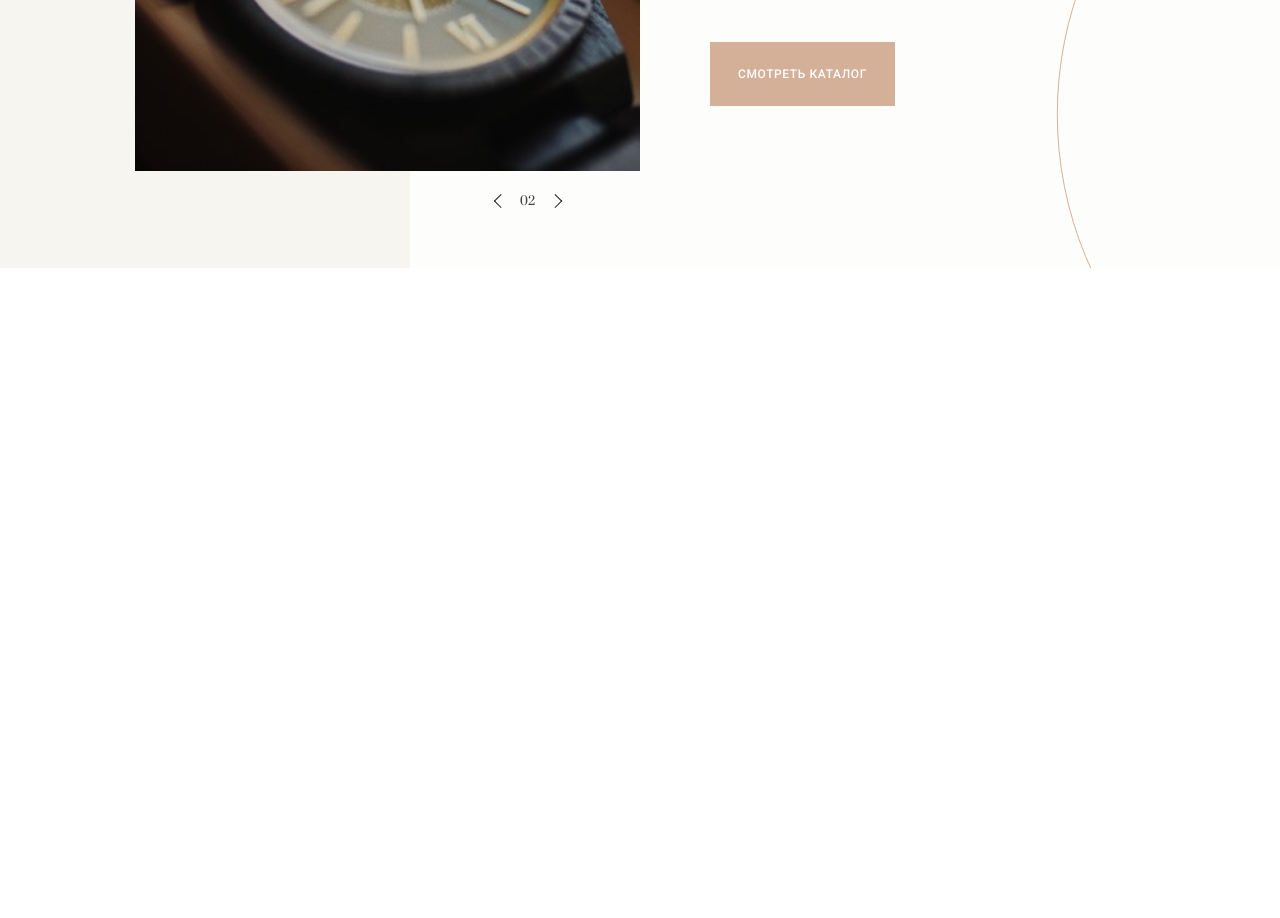
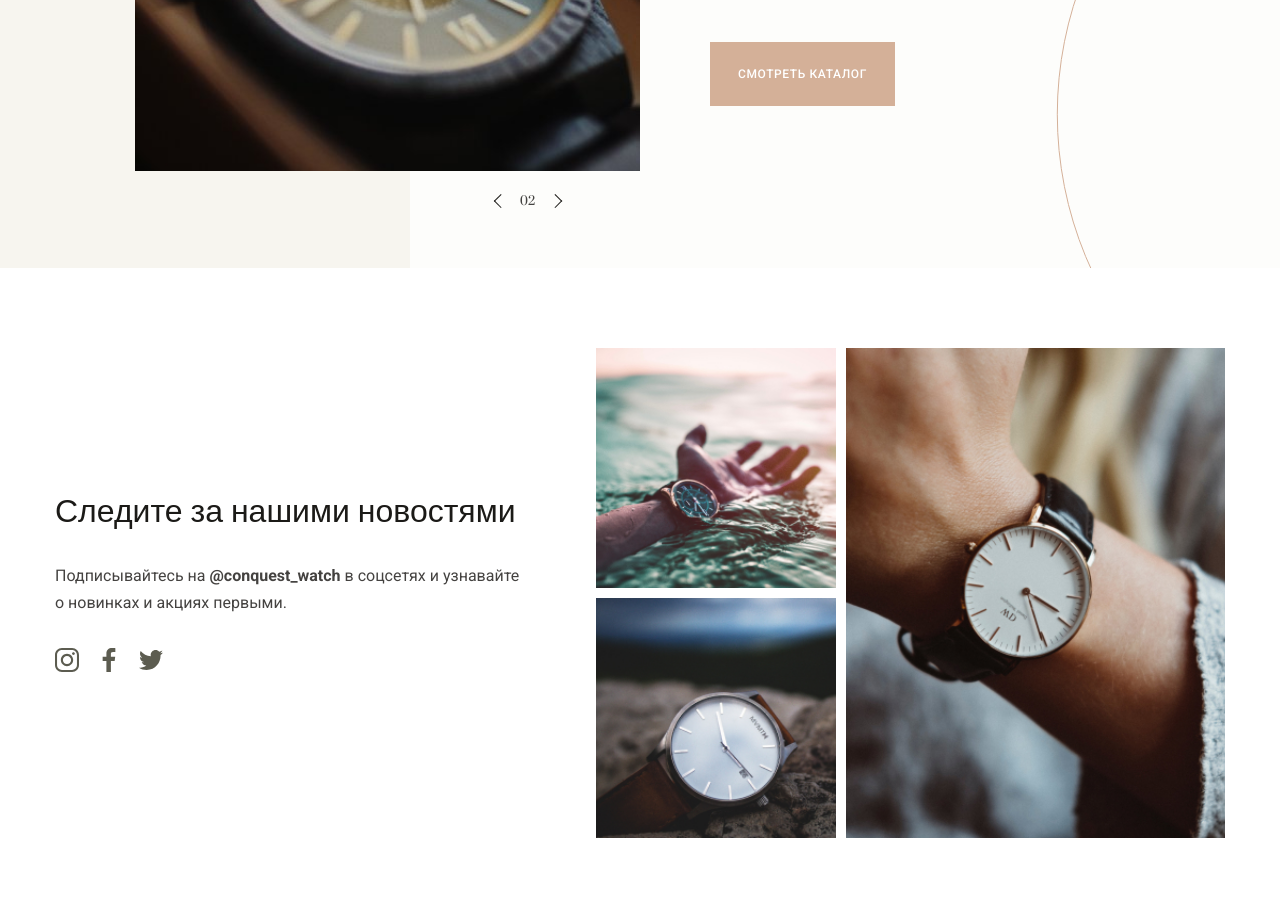
Before and after one commit to iSkep/conquest, a website built with webpack: page src/index.html in a window 1280 px wide. Shown: the part 2049-2967 px from the top of the page. Before the commit the page ends 2317 px from the top, so only its background shows below. Built offline with nearby package versions, Linux system fonts and the light colour scheme; files whose address does not match are found by name.

Commit message:
Add news section

```diff
--- /dev/null
+++ b/src/html/_news.htm
@@ -0,0 +1,44 @@
+<section class="news">
+    <div class="news__container">
+        <div class="news__desc">
+            <h2 class="news__title title">Следите за нашими новостями</h2>
+            <p class="news__text">
+                Подписывайтесь на <b>@conquest_watch</b> в соцсетях и узнавайте о новинках и акциях первыми.
+            </p>
+            <ul class="news__social social">
+                <li>
+                    <a class="social-item social-item_instagram" href="https://www.instagram.com" target="_blank">
+                        <svg>
+                            <use xlink:href="@img/icons/sprite.svg#svg-instagram"></use>
+                        </svg>
+                    </a>
+                </li>
+                <li>
+                    <a class="social-item social-item_facebook" href="https://facebook.com" target="_blank">
+                        <svg>
+                            <use xlink:href="@img/icons/sprite.svg#svg-facebook"></use>
+                        </svg>
+                    </a>
+                </li>
+                <li>
+                    <a class="social-item social-item_twitter" href="https://twitter.com" target="_blank">
+                        <svg>
+                            <use xlink:href="@img/icons/sprite.svg#svg-twitter"></use>
+                        </svg>
+                    </a>
+                </li>
+            </ul>
+        </div>
+        <div class="news__images">
+            <div class="news__image-ibg">
+                <img src="@img/main-page/news/watch-1.jpg" alt="Наручные часы" />
+            </div>
+            <div class="news__image-ibg">
+                <img src="@img/main-page/news/watch-2.jpg" alt="Наручные часы" />
+            </div>
+            <div class="news__image-ibg">
+                <img src="@img/main-page/news/watch-3.jpg" alt="Наручные часы" />
+            </div>
+        </div>
+    </div>
+</section>
--- a/src/index.html
+++ b/src/index.html
@@ -10,6 +10,7 @@
                 @@include('html/_intro.htm',{})
                 @@include('html/_popular.htm',{})
                 @@include('html/_advantages.htm',{})
+                @@include('html/_news.htm',{})
             </main>
             @@include('html/_footer.htm',{})
         </div>
--- a/src/scss/common.scss
+++ b/src/scss/common.scss
@@ -18,3 +18,46 @@
     white-space: nowrap !important;
     border: 0 !important;
 }
+
+.social-item {
+    display: flex;
+    align-items: center;
+    justify-content: center;
+    width: 24px;
+    height: 24px;
+    border-radius: 30%;
+    &_facebook {
+        @media (any-hover: hover) {
+            &:hover {
+                svg {
+                    fill: #4267b2;
+                }
+            }
+        }
+    }
+    &_instagram {
+        @media (any-hover: hover) {
+            &:hover {
+                svg {
+                    fill: #e1306c;
+                }
+            }
+        }
+    }
+    &_twitter {
+        @media (any-hover: hover) {
+            &:hover {
+                svg {
+                    fill: #1da1f2;
+                }
+            }
+        }
+    }
+    svg {
+        width: 24px;
+        height: 24px;
+        pointer-events: none;
+        fill: #5c5c50;
+        transition: all 0.3s ease;
+    }
+}
--- /dev/null
+++ b/src/scss/news.scss
@@ -0,0 +1,67 @@
+.news {
+    @include adaptiveValue("padding-top", 80, 20);
+    @include adaptiveValue("padding-bottom", 80, 20);
+    &__container {
+        display: grid;
+        grid-template-columns: 3fr 4fr;
+        @include adaptiveValue("gap", 70, 25, 1170, 767.98, 1);
+        @media (max-width: $mobile) {
+            grid-template-columns: 1fr;
+        }
+    }
+    &__desc {
+        @include adaptiveValue("padding-top", 140, 100, 1170, 767.98, 1);
+        @include adaptiveValue("padding-bottom", 140, 100, 1170, 767.98, 1);
+        @media (max-width: $mobile) {
+            padding: 0;
+            text-align: center;
+        }
+    }
+    &__title {
+        &:not(:last-child) {
+            margin-bottom: 1em;
+        }
+    }
+    &__text {
+        @include adaptiveValue("font-size", 16, 14);
+        line-height: 170%;
+        color: $greyColor;
+        &:not(:last-child) {
+            margin-bottom: 2em;
+        }
+    }
+    &__social {
+        display: flex;
+        gap: 18px;
+        align-items: center;
+        @media (max-width: $mobile) {
+            justify-content: center;
+        }
+    }
+    &__images {
+        display: grid;
+        grid-template:
+            "s1 l"
+            "s2 l";
+        grid-template-columns: minmax(200px, 240px) minmax(260px, 1fr);
+        gap: 10px;
+        @media (max-width: $mobile) {
+            grid-template-columns: 3fr 5fr;
+        }
+    }
+    &__image-ibg {
+        overflow: hidden;
+        @include adaptiveValue("min-height", 240, 130, 767.98, 320, 1);
+        &:nth-child(3) {
+            grid-area: l;
+        }
+        img {
+            transition: all 1s ease;
+            @media (any-hover: hover) {
+                &:hover {
+                    transform: scale(1.2);
+                }
+            }
+        }
+    }
+}
--- a/src/scss/style.scss
+++ b/src/scss/style.scss
@@ -154,6 +154,7 @@ body {
 @import "intro";
 @import "popular";
 @import "advantages";
+@import "news";
 @import "footer";
 
 // Подключение стилей отдельных страниц
```
Also changed, not shown: src/html/_advantages.htm (+0 -1 lines), src/img/main-page/news/watch-1.jpg (renamed from src/img/main-page/social/watch-1.jpg), src/img/main-page/news/watch-2.jpg (renamed from src/img/main-page/social/watch-2.jpg), src/img/main-page/news/watch-3.jpg (renamed from src/img/main-page/social/watch-3.jpg).
